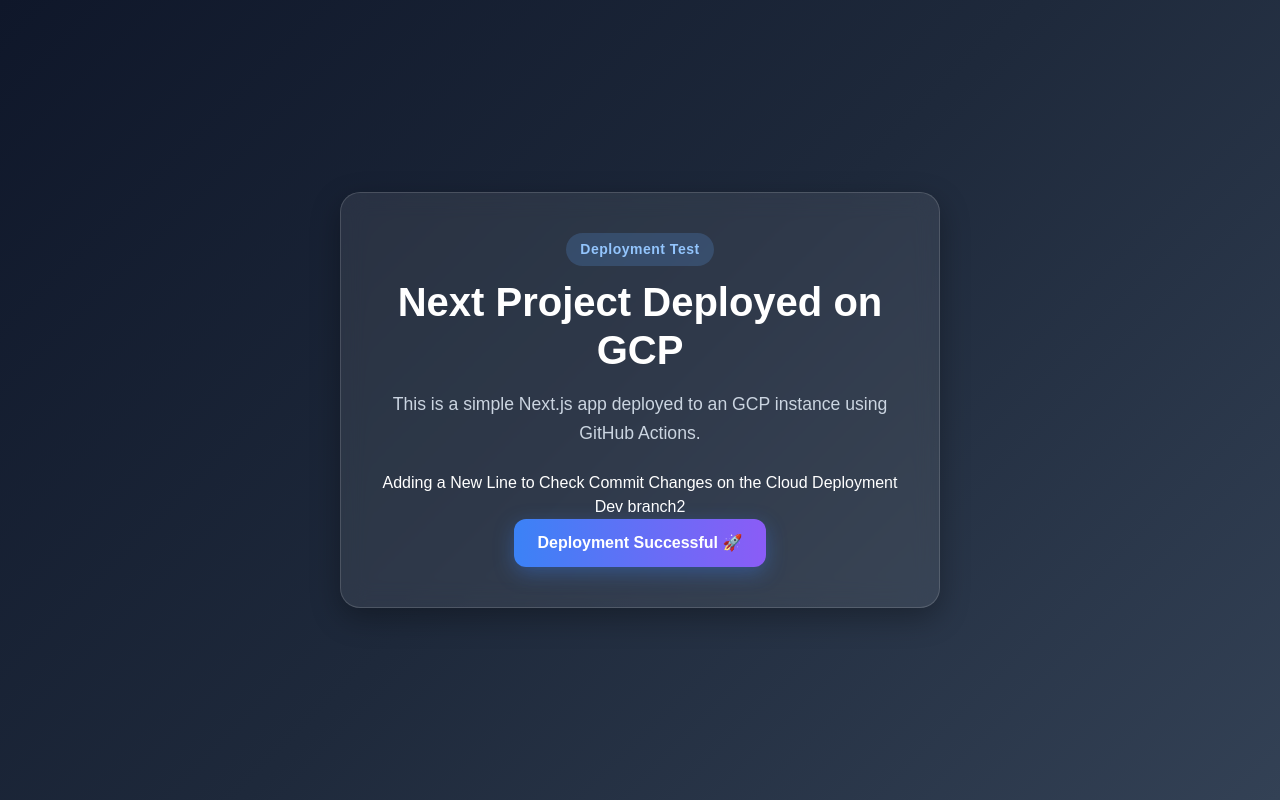
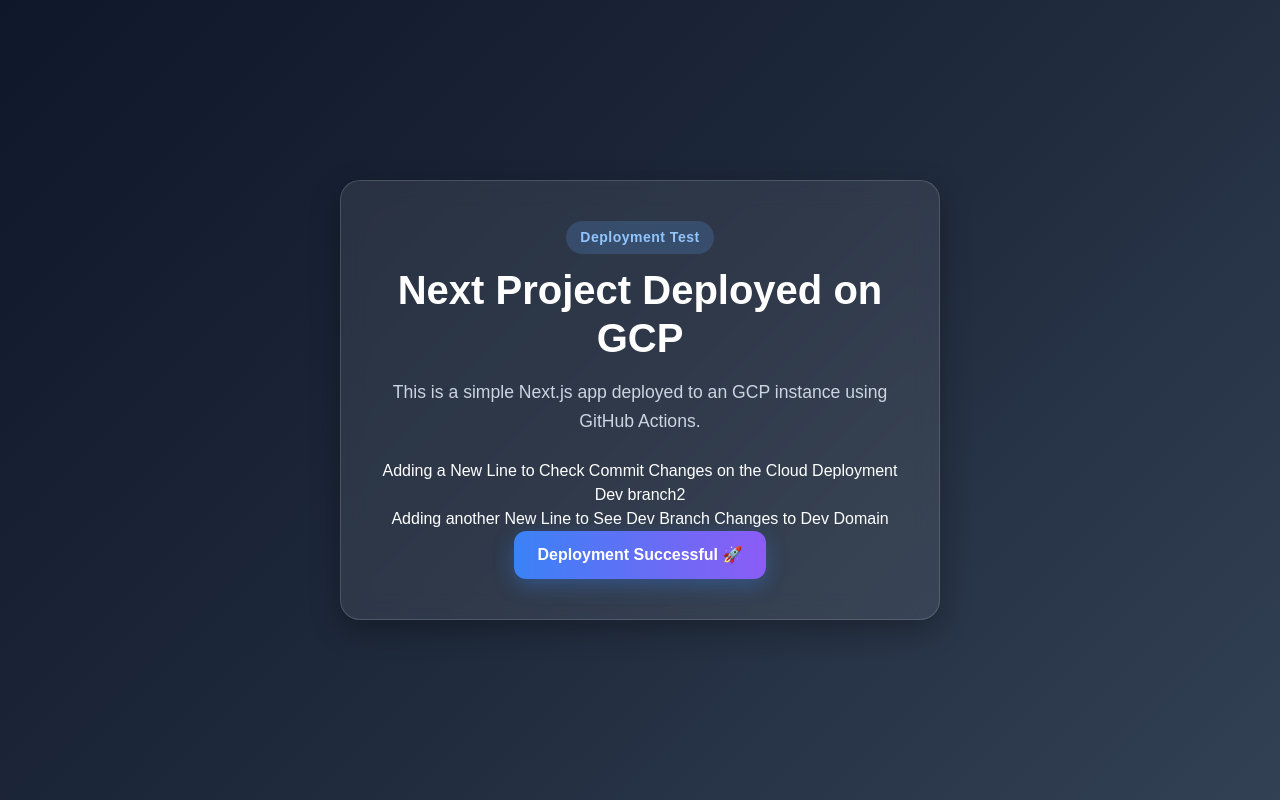
Before and after one commit to rsiru37/basic-next-ec2, a Next.js app: page / in a window 1280 px wide. Built offline with nearby package versions, Linux system fonts and the light colour scheme.

Commit message:
new dev changes

```diff
--- a/app/page.tsx
+++ b/app/page.tsx
@@ -77,6 +77,7 @@
           Actions.
         </p>
         <p> Adding a New Line to Check Commit Changes on the Cloud Deployment Dev branch2</p>
+        <p> Adding another New Line to See Dev Branch Changes to Dev Domain</p>
         <button className={styles.button}>Deployment Successful 🚀</button>
       </div>
     </main>
```
